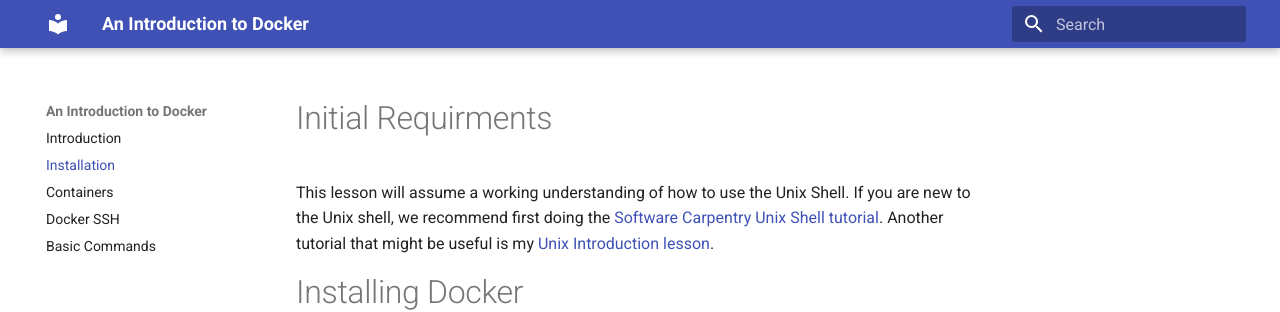
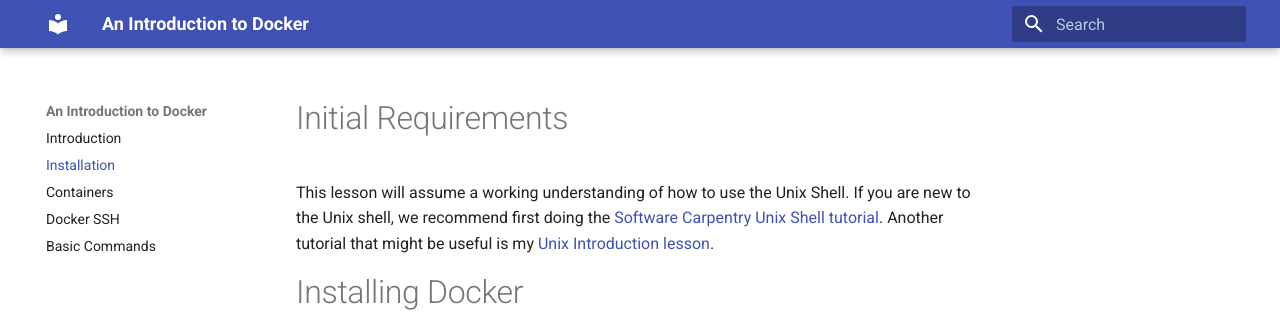
Before and after one commit to det-lab/docker-lesson, an MkDocs documentation site: the page built from docs/01_installation.md, in a window 1280 px wide and 1012 px high. Shown: the top 312 px of the window. Built offline with MkDocs 1.6.1 and Material for MkDocs 9.7.7, drawn with Linux system fonts in a browser that asks for light colours.

Commit message:
typo fixes

```diff
--- a/docs/01_installation.md
+++ b/docs/01_installation.md
@@ -1,4 +1,4 @@
-# Initial Requirments
+# Initial Requirements
 This lesson will assume a working understanding of how to use the Unix Shell. If you are new to the Unix shell, we recommend first doing the [Software Carpentry Unix Shell tutorial](https://swcarpentry.github.io/shell-novice/). Another tutorial that might be useful is my [Unix Introduction lesson](https://det-lab.github.io/unix-tips/).
 # Installing Docker
 Docker Desktop is the primary application for managing containers on your local machine. It provides a user-friendly GUI, integrates with your system's Command-Line Interface (CLI) tools, and includes everything necessary to build and share containerized apps.
```
Also changed, not shown: docs/02_containers.md (+1 -1 lines).
